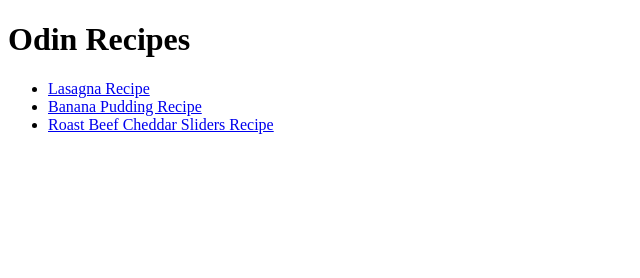
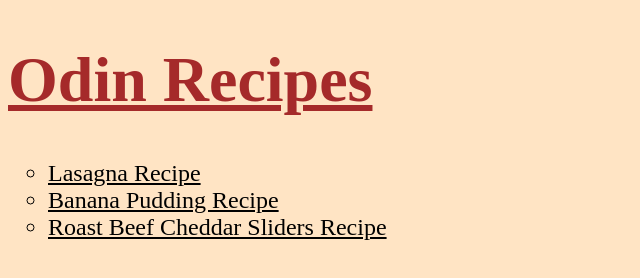
Before and after one commit to JohnnieCache7/Odin-Recipes, a plain HTML site: page index.html in a window 1280 px wide. Shown: the whole page, without its empty margins (0-640 px from the left). Drawn offline with Linux system fonts and the light colour scheme.

Commit message:
added styles to html page.

```diff
--- a/index.html
+++ b/index.html
@@ -4,10 +4,10 @@
     <meta charset="UTF-8" />
     <meta name="viewport" content="width=device-width, initial-scale=1.0" />
     <title>Odin Recipes</title>
-    <link rel="stylesheet" href="style.css" />
+    <link rel="stylesheet" href="styles.css" />
   </head>
   <body>
-    <h1>Odin Recipes</h1>
+    <h1><u>Odin Recipes</u></h1>
     <ul>
       <li><a href="./recipes/lasagna.html">Lasagna Recipe</a></li>
       <li><a href="./recipes/bananapudding.html">Banana Pudding Recipe</a></li>
--- a/styles.css
+++ b/styles.css
@@ -0,0 +1,31 @@
+
+* {
+    background-color: bisque;
+}
+h1 {
+    color: brown;
+    font-size: 64px;
+}
+
+ul {
+    font-size: 24px;
+    list-style-type: circle;
+}
+
+/* unvited link */
+ul a:link {
+    color: black;
+}
+
+ul a:visited {
+    color: tan;
+}
+
+ul a:hover{
+    color: green;
+}
+
+/* selected link */
+ul a:active {
+    color: blue;
+}
```
